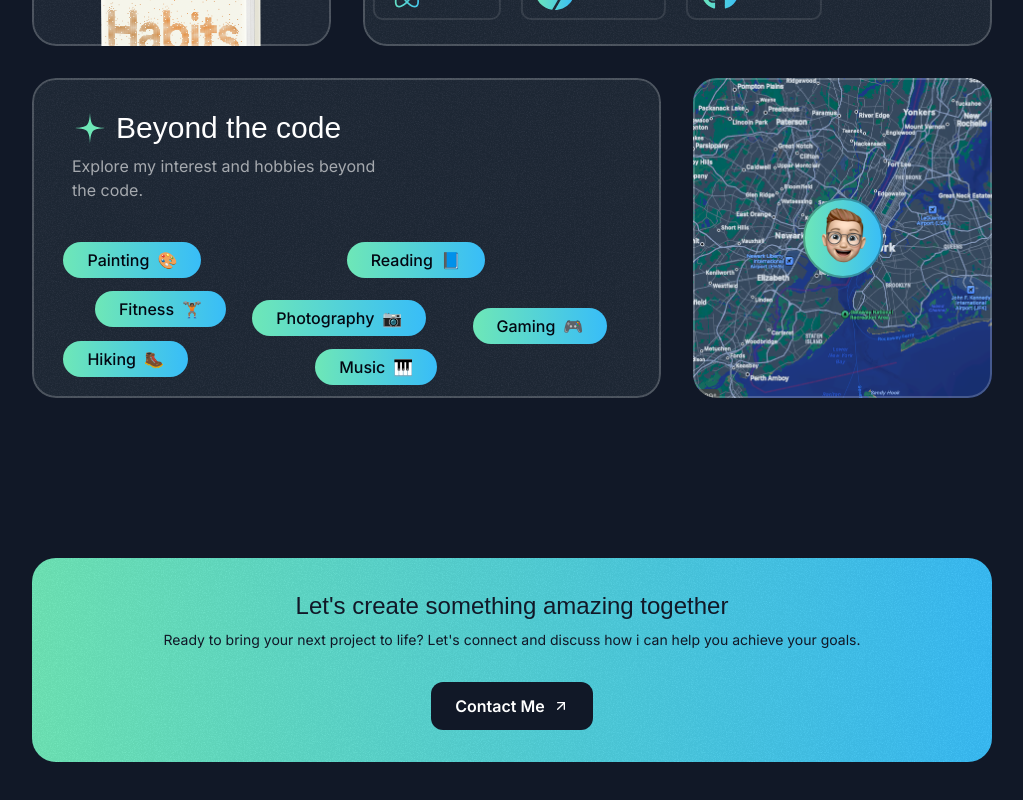
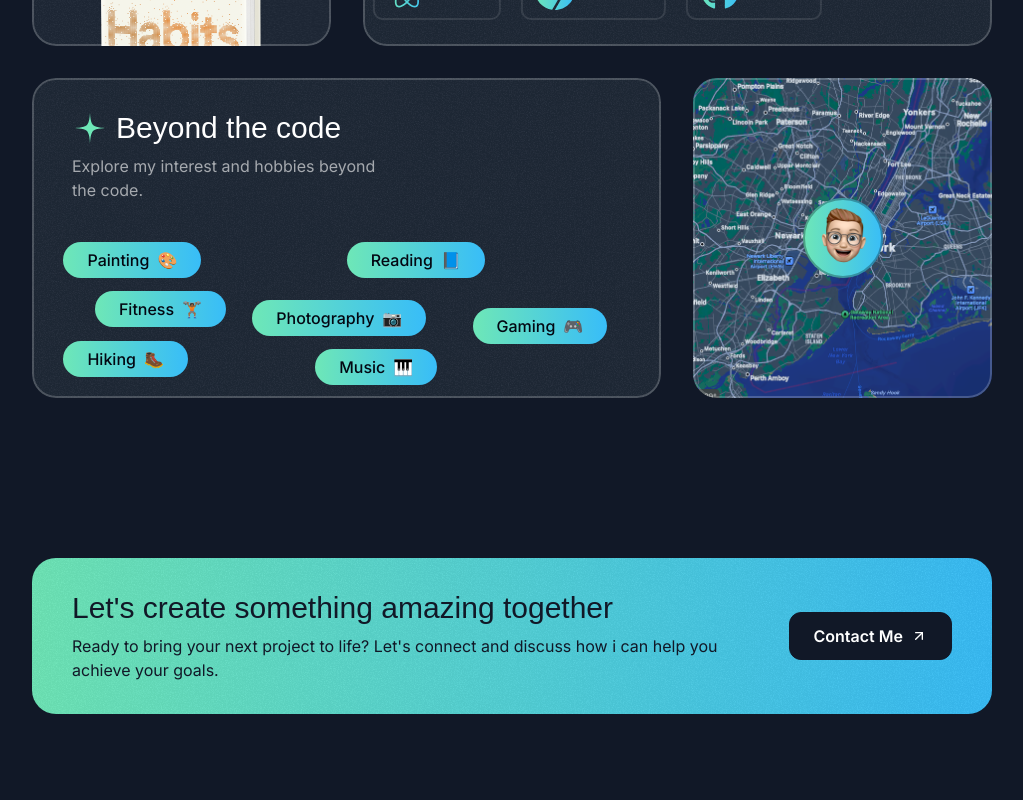
Before and after one commit to Dev-Thembinkosi/portfolio-website, a Next.js app: page / in a window 1280 px wide. Shown: the part 4390-5190 px from the top of the page, without its empty margins (128-1151 px from the left). After the commit the page ends 5168 px from the top, so only its background shows below. Built offline with nearby package versions, Linux system fonts and the light colour scheme; a web font is replaced by a local one.

Commit message:
Medium call to action complete

```diff
--- a/src/sections/Contact.tsx
+++ b/src/sections/Contact.tsx
@@ -5,24 +5,31 @@ export const ContactSection = () => {
   return (
     <div className="py-16 pt-12">
       <div className="container">
-        <div className="bg-gradient-to-r from-emerald-300 to-sky-400 text-gray-900 py-8 px-10 rounded-3xl text-center relative overflow-hidden z-0">
+        <div className="bg-gradient-to-r from-emerald-300 to-sky-400 text-gray-900 py-8 px-10 rounded-3xl text-center md:text-left relative overflow-hidden z-0">
           <div
             className="absolute inset-0 opacity-5 -z-10"
             style={{
               backgroundImage: `url(${grainImage.src})`,
             }}
           ></div>
-          <h2 className="font-serif text-2xl">
+
+          <div className="flex flex-col md:flex-row gap-8 md:gap-16 items-center">
+            <div>
+              <h2 className="font-serif text-2xl md:text-3xl">
                 Let&apos;s create something amazing together
               </h2>
-          <p className="text-sm mt-2">
+              <p className="text-sm md:text-base mt-2">
                 Ready to bring your next project to life? Let&apos;s connect and
                 discuss how i can help you achieve your goals.
               </p>
-          <button className="text-white bg-gray-900 inline-flex items-center px-6 h-12 rounded-xl gap-2 mt-8">
+            </div>
+
+            <div>
+            <button className="text-white bg-gray-900 inline-flex items-center px-6 h-12 rounded-xl gap-2 w-max border border-gray-900">
               <span className="font-semibold">Contact Me</span>
               <ArrowUpRightIcon className="size-4" />
-          </button>
+            </button></div>
+          </div>
         </div>
       </div>
     </div>
```
Lines whose indentation alone changed are shown as unchanged.
